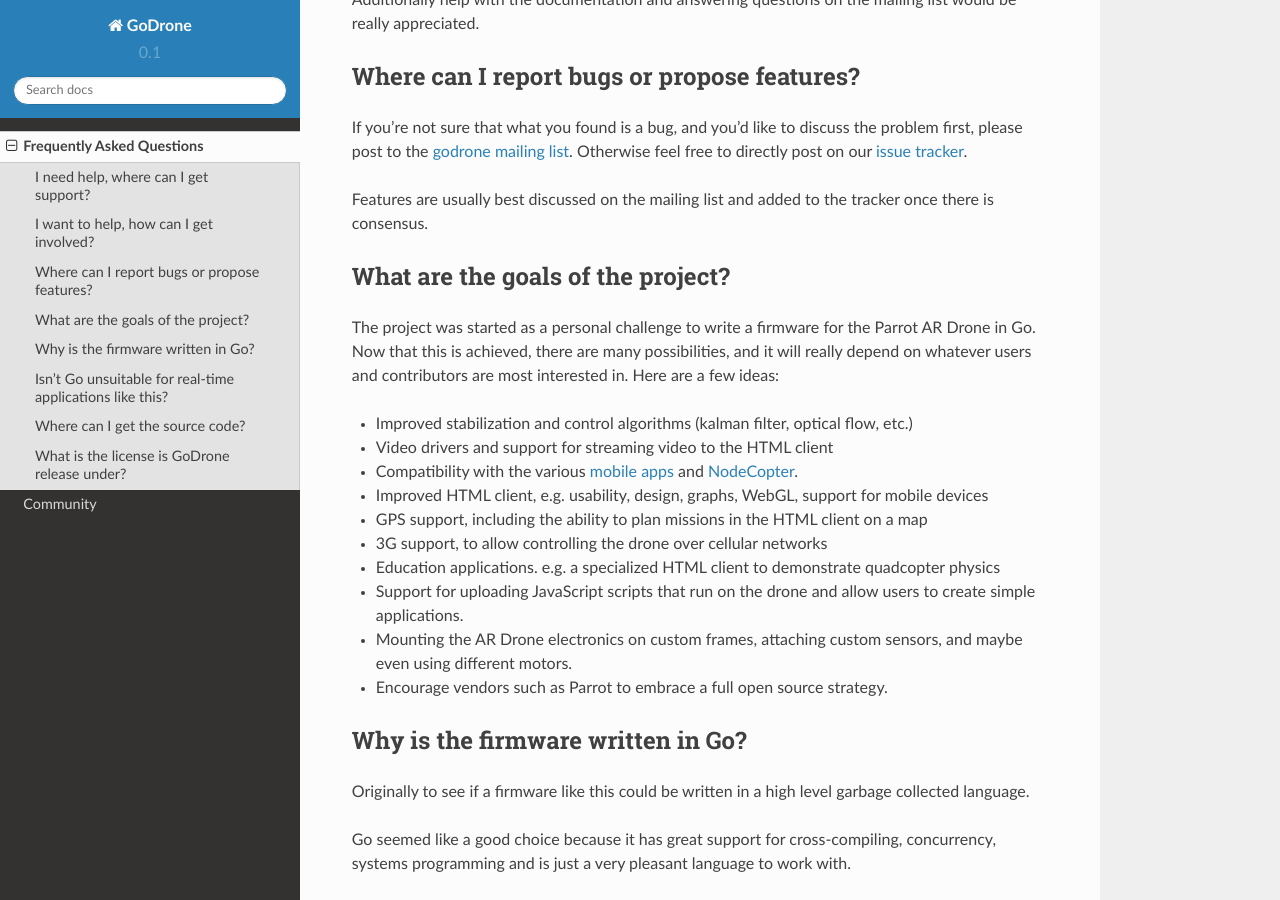
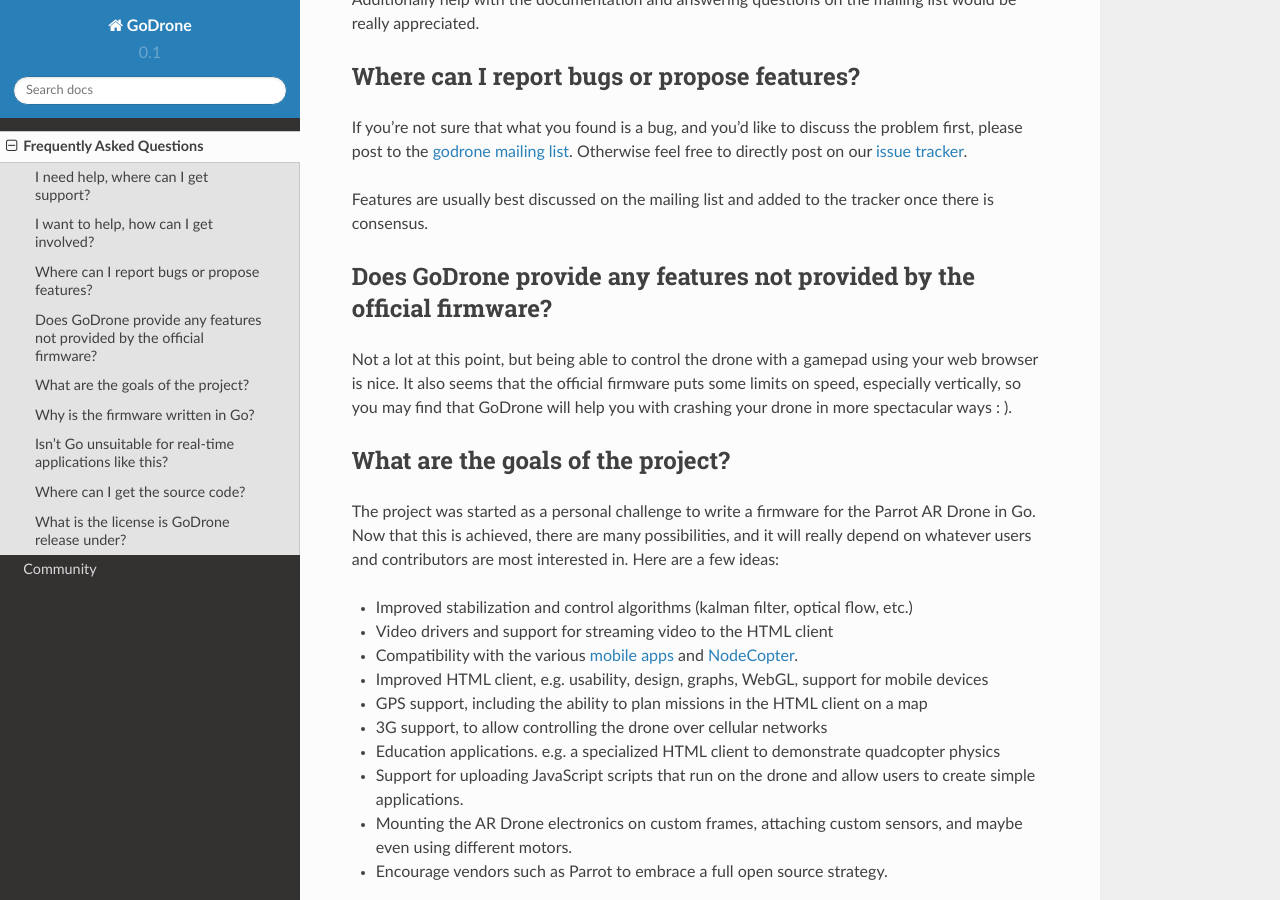
Before and after one commit to felixge/godrone, a Sphinx documentation site: the page built from docs/faq.rst, in a window 1280 px wide and 900 px high, scrolled down 548 px. Built offline with Sphinx 7.4.7 and the Read the Docs theme 2.0.0, drawn with Linux system fonts in a browser that asks for light colours.

Commit message:
docs: More FAQ

```diff
--- a/docs/faq.rst
+++ b/docs/faq.rst
@@ -34,6 +33,16 @@
 
 Features are usually best discussed on the mailing list and added to the
 tracker once there is consensus.
+
+Does GoDrone provide any features not provided by the official firmware?
+------------------------------------------------------------------------
+
+Not a lot at this point, but being able to control the drone with a gamepad
+using your web browser is nice. It also seems that the official firmware puts
+some limits on speed, especially vertically, so you may find that GoDrone will
+help you with crashing your drone in more spectacular ways : ).
+
+.. _goals:
 
 What are the goals of the project?
 ----------------------------------
```
Also changed, not shown: other parts of docs/faq.rst (+0 -1 lines).
